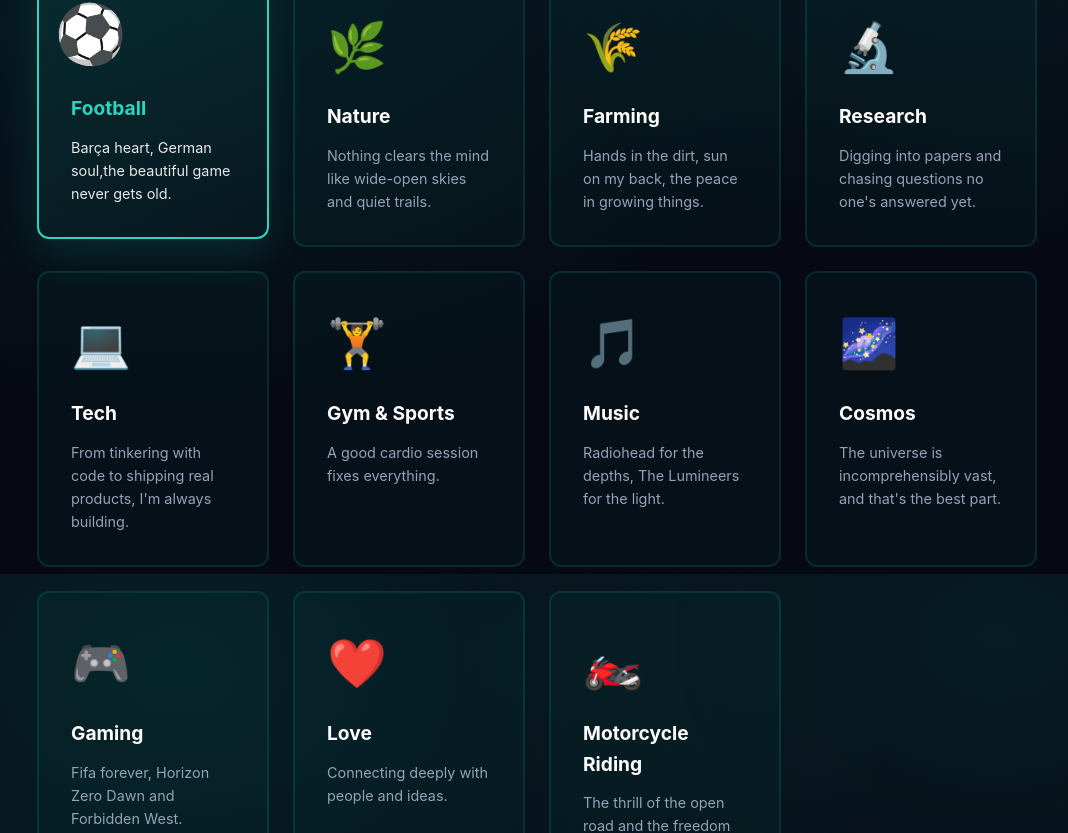
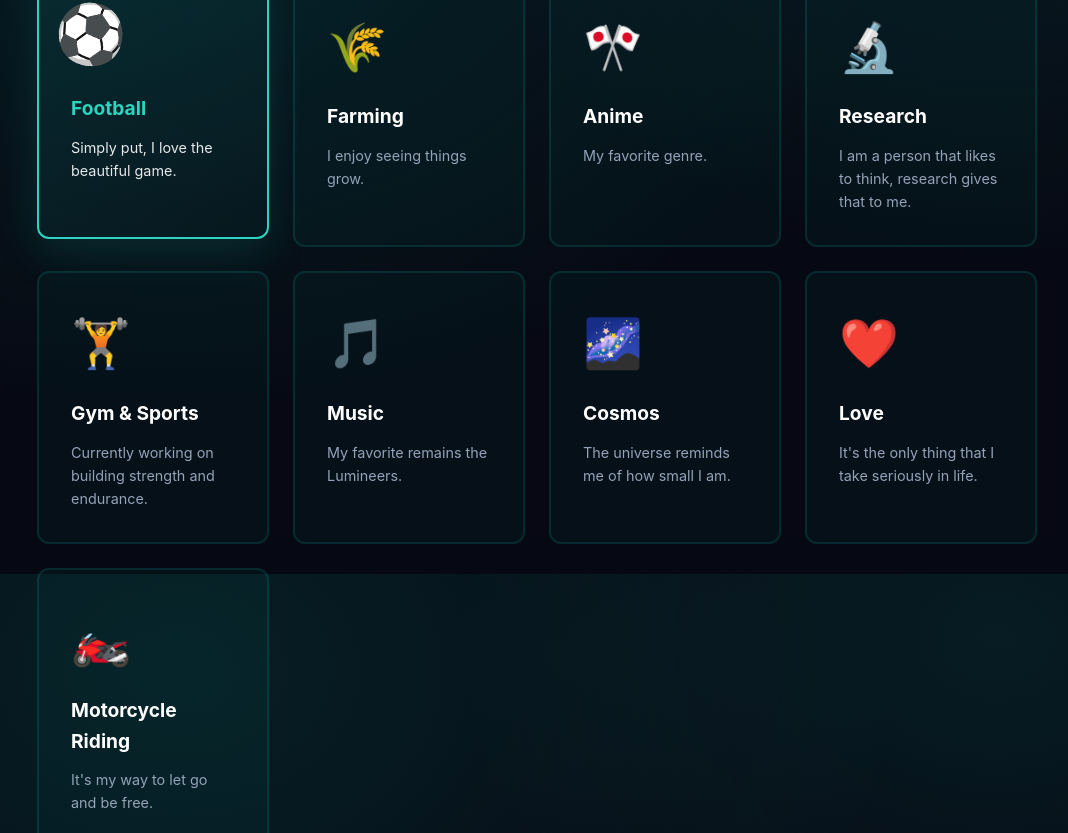
Before and after one commit to Mohamed-Moslemani/Portfolio-1, a React (Vite) app: page / in a window 1280 px wide. Shown: the part 8226-9059 px from the top of the page, without its empty margins (53-1121 px from the left). Built offline with nearby package versions, Linux system fonts and the light colour scheme.

Commit message:
mm/interests edit

```diff
--- a/src/sections/About.jsx
+++ b/src/sections/About.jsx
@@ -10,69 +10,58 @@ export default function About() {
     {
       title: "Football",
       icon: "⚽",
-      description: "Barça heart, German soul,the beautiful game never gets old.",
+      description: "Simply put, I love the beautiful game.",
       color: "#2dd4bf"
-    },
-    {
-      title: "Nature",
-      icon: "🌿",
-      description: "Nothing clears the mind like wide-open skies and quiet trails.",
-      color: "#34d399"
     },
     {
       title: "Farming",
       icon: "🌾",
-      description: "Hands in the dirt, sun on my back, the peace in growing things.",
+      description: "I enjoy seeing things grow.",
       color: "#a78bfa"
     },
     {
+      title: "Anime",
+      icon: "🎌",
+      description: "My favorite genre.",
+      color: "#a78bfa"
+    },
+
+    {
       title: "Research",
       icon: "🔬",
-      description: "Digging into papers and chasing questions no one's answered yet.",
+      description: "I am a person that likes to think, research gives that to me.",
       color: "#f472b6"
-    },
-    {
-      title: "Tech",
-      icon: "💻",
-      description: "From tinkering with code to shipping real products,  I'm always building.",
-      color: "#fbbf24"
     },
     {
       title: "Gym & Sports",
       icon: "🏋️",
-      description: "A good cardio session fixes everything.",
+      description: "Currently working on building strength and endurance.",
       color: "#fb7185"
     },
     {
       title: "Music",
       icon: "🎵",
 
-      description: "Radiohead for the depths, The Lumineers for the light.",
+      description: "My favorite remains the Lumineers.",
       color: "#c084fc"
     },
     {
       title: "Cosmos",
       icon: "🌌",
-      description: "The universe is incomprehensibly vast, and that's the best part.",
+      description: "The universe reminds me of how small I am.",
       color: "#818cf8"
-    },
-    {
-      title: "Gaming",
-      icon: "🎮",
-      description: "Fifa forever, Horizon Zero Dawn and Forbidden West.",
-      color: "#fbbf24"
     },
     {
       title: "Love",
       icon: "❤️",
-      description: "Connecting deeply with people and ideas.",
+      description: "It's the only thing that I take seriously in life.",
       color: "#f472b6"
     },
 
     {
       title: "Motorcycle Riding",
       icon: "🏍️",
-      description: "The thrill of the open road and the freedom of two wheels.",
+      description: "It's my way to let go and be free.",
       color: "#fbbf24"
     }
   ];
```
